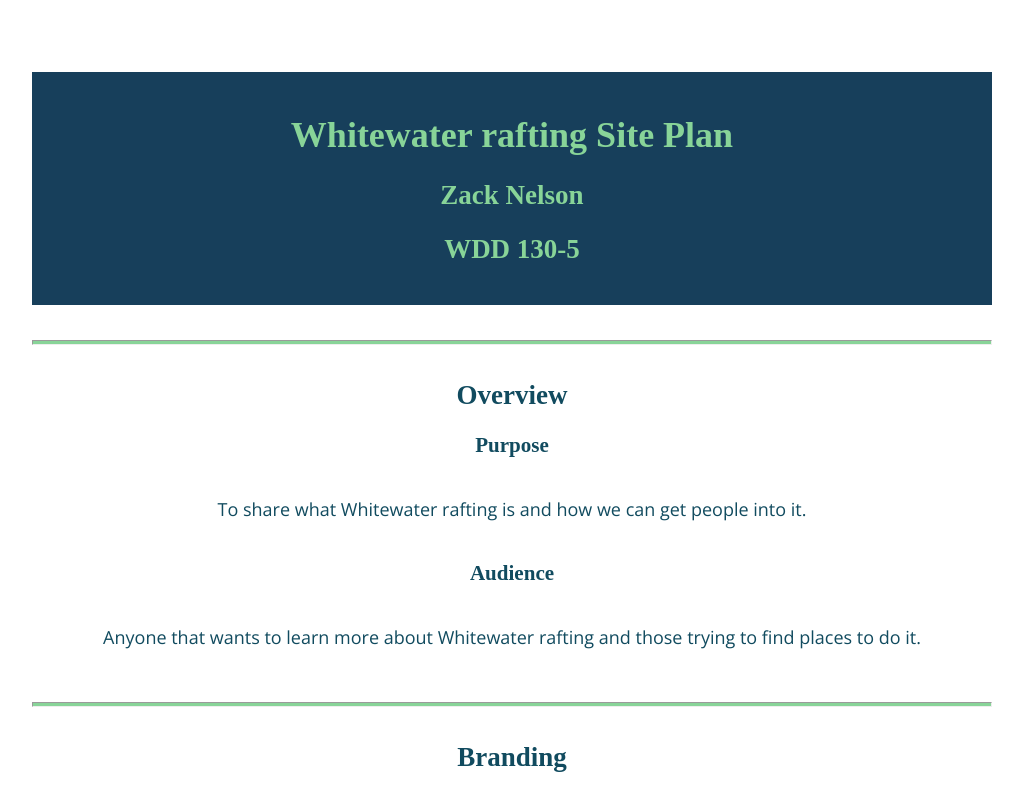
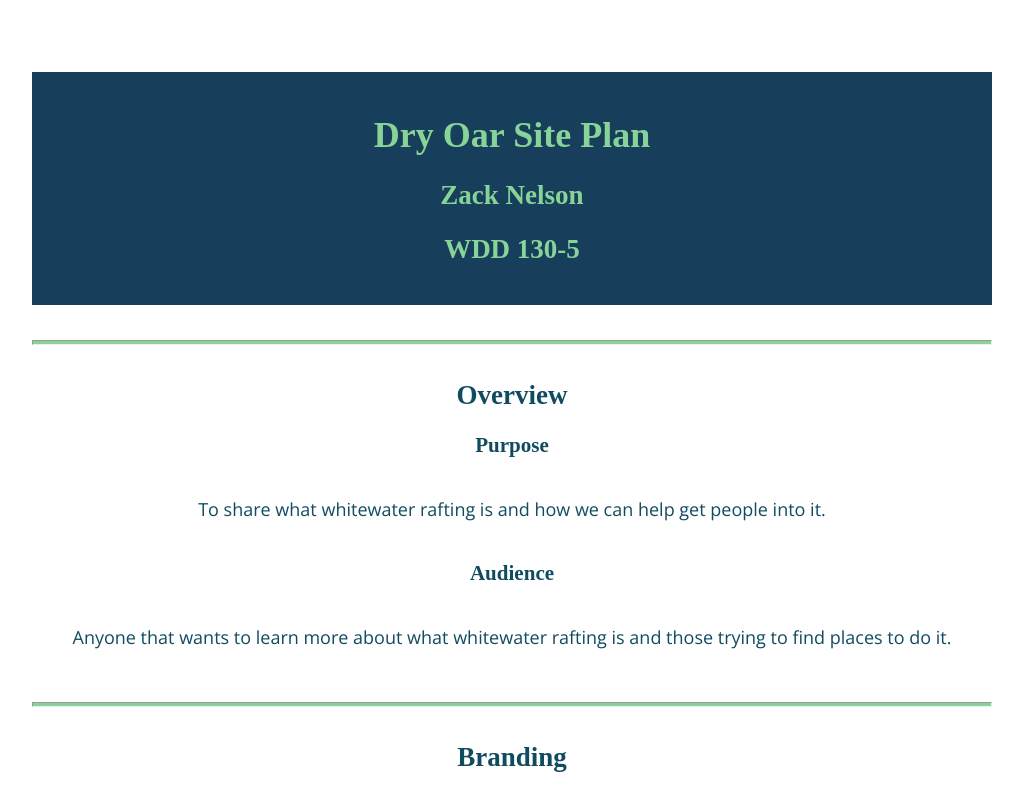
Before and after one commit to nelszack/wdd130, a plain HTML site: page wwr/site-plan-rafting.html in a window 1280 px wide. Shown: the top 792 px of the page, without its empty margins (128-1151 px from the left). Drawn offline with nearby package versions, Linux system fonts and the light colour scheme; a web font is replaced by a local one.

Commit message:
changed purpose and audence

```diff
--- a/wwr/site-plan-rafting.html
+++ b/wwr/site-plan-rafting.html
@@ -10,7 +10,7 @@
 
 <body>
   <header>
-    <h1>Whitewater rafting Site Plan</h1>
+    <h1>Dry Oar Site Plan</h1>
     <h2>Zack Nelson</h2>
     <h2>WDD 130-5</h2>
     <!-- In the header above, add the name of your site, your name and class number. For example if you are in section 3 you would put WDD 130-03 -->
@@ -20,11 +20,11 @@
     <hr />
     <h2>Overview</h2>
     <h3>Purpose</h3>
-    <p>To share what Whitewater rafting is and how we can get people into it. </p>
+    <p>To share what whitewater rafting is and how we can help get people into it. </p>
     <!-- change this -->
 
     <h3>Audience</h3>
-    <p>Anyone that wants to learn more about Whitewater rafting and those trying to find places to do it. </p>
+    <p>Anyone that wants to learn more about what whitewater rafting is and those trying to find places to do it. </p>
     <!-- change this -->
 
     <hr />
```
